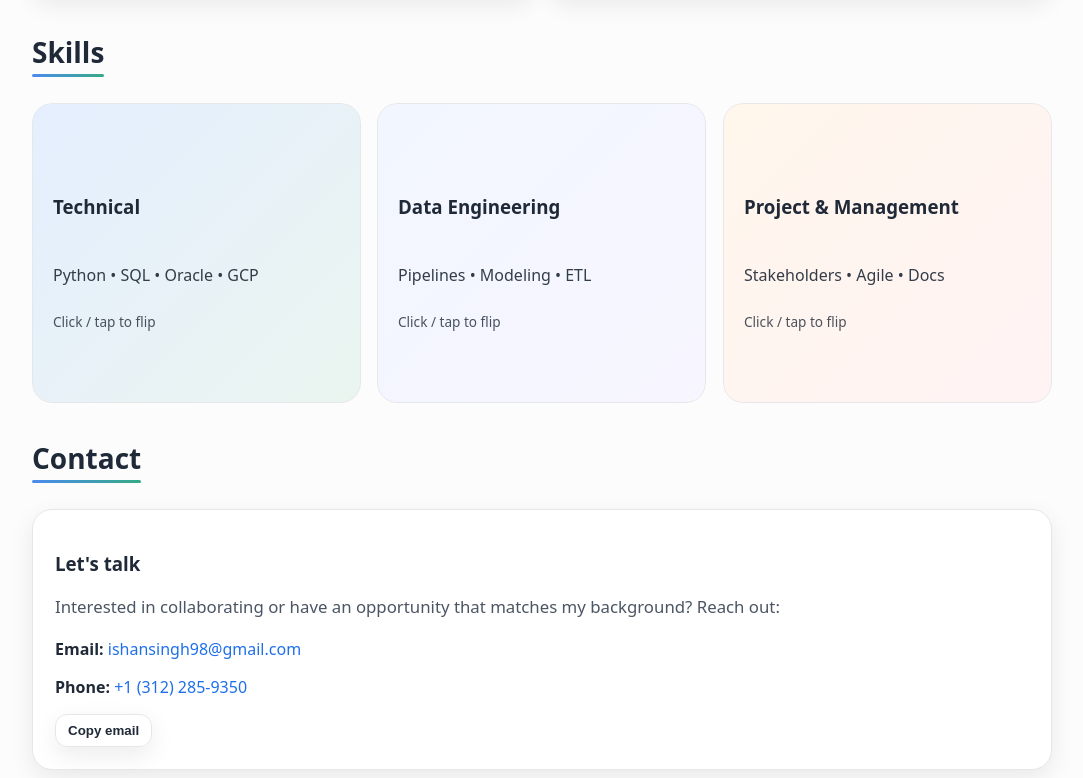
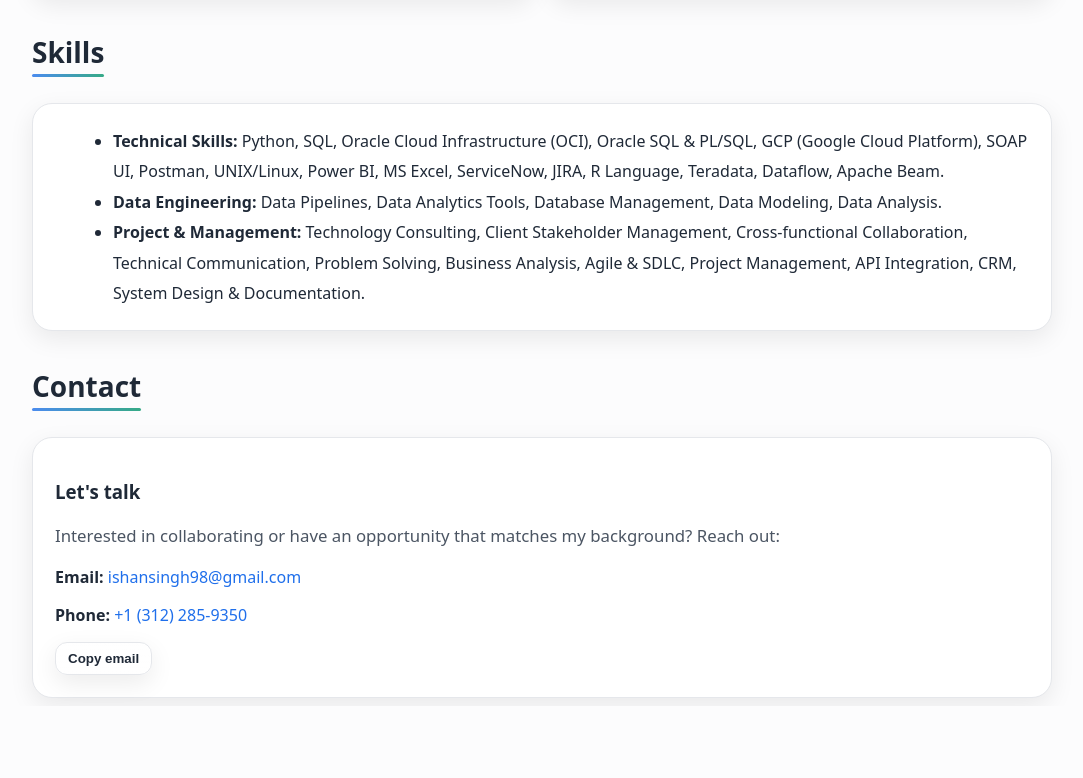
Before and after one commit to ishan-singh98/ishan-singh98.github.io, a plain HTML site: page index.html in a window 1280 px wide. Shown: the part 3135-3913 px from the top of the page, without its empty margins (98-1181 px from the left). After the commit the page ends 3841 px from the top, so only its background shows below. Drawn offline with Linux system fonts and the light colour scheme.

Commit message:
reverted skills tab_1

```diff
--- a/index.html
+++ b/index.html
@@ -64,27 +64,6 @@
     .highlights{list-style:none; padding-left:0; margin:12px 0 0}
     .highlights li{position:relative; padding-left:24px; margin:8px 0; line-height:1.5}
     .highlights li::before{content:"✓"; position:absolute; left:0; top:0; color:var(--accent); font-weight:700}
-    /* Skills tiles */
-    .skill-tiles{display:grid; grid-template-columns:repeat(3,1fr); gap:16px}
-    @media (max-width:900px){ .skill-tiles{grid-template-columns:1fr} }
-    .tile{perspective:1100px; transform-style:preserve-3d}
-    .tile-inner{position:relative; width:100%; min-height:300px; transform-style:preserve-3d; transition:transform .55s ease; border-radius:20px; overflow:hidden; will-change:transform}
-    .tile-front,.tile-back{position:absolute; inset:0; border-radius:20px; padding:20px; display:flex; flex-direction:column; justify-content:center; gap:10px; box-shadow:var(--shadow); border:1px solid var(--border); backface-visibility:hidden; -webkit-backface-visibility:hidden; transition:opacity .25s ease}
-    .tile-front{transform:rotateY(0deg); opacity:1}
-    .tile-back{transform:rotateY(180deg); background:var(--card); overflow:auto; opacity:0}
-    .tile.flipped .tile-front{opacity:0; pointer-events:none}
-    .tile.flipped .tile-back{opacity:1}
-    .tile-front{transform:rotateY(0deg)}
-    .tile-front .mini{opacity:.9}
-    .tile-front .hint{font-size:.85rem; opacity:.8}
-    .tile.flipped .tile-inner{transform:rotateY(180deg)}
-    .gradient-1{background:linear-gradient(135deg, color-mix(in oklab, var(--card), var(--brand) 12%), color-mix(in oklab, var(--card), var(--accent) 10%)); color:var(--text)}
-    .gradient-2{background:linear-gradient(135deg, color-mix(in oklab, var(--card), #90b4ff 12%), color-mix(in oklab, var(--card), #b7a3ff 10%)); color:var(--text)}
-    .gradient-3{background:linear-gradient(135deg, color-mix(in oklab, var(--card), #ffb24d 12%), color-mix(in oklab, var(--card), #ff8095 10%)); color:var(--text)}
-    .gradient-text{color:var(--text)}
-    .tile .btn.copy{align-self:flex-start; margin-top:8px}
-
-
     h1{font-size:clamp(28px, 4vw, 42px); margin:6px 0 10px}
     h2{font-size:clamp(22px, 3vw, 28px); margin:0 0 12px}
     p.lead{color:var(--muted); font-size:1.05rem; line-height:1.6}
@@ -324,52 +303,12 @@
 
     <section id="skills">
       <div class="section-title"><h2>Skills</h2></div>
-      <div class="skill-tiles">
-        <div class="tile" tabindex="0" aria-expanded="false" aria-label="Technical skills. Press enter to flip.">
-          <div class="tile-inner">
-            <div class="tile-front gradient-1">
-              <h3 class="gradient-text">Technical</h3>
-              <p class="mini">Python • SQL • Oracle • GCP</p>
-              <span class="hint">Click / tap to flip</span>
-            </div>
-            <div class="tile-back">
-              <ul style="margin:0 0 0 18px; line-height:1.9">
-                <li><strong>Technical Skills:</strong> Python, SQL, Oracle Cloud Infrastructure (OCI), Oracle SQL &amp; PL/SQL, GCP (Google Cloud Platform), SOAP UI, Postman, UNIX/Linux, Power BI, MS Excel, ServiceNow, JIRA, R Language, Teradata, Dataflow, Apache Beam.</li>
-              </ul>
-
-            </div>
-          </div>
-        </div>
-        <div class="tile" tabindex="0" aria-expanded="false" aria-label="Data engineering skills. Press enter to flip.">
-          <div class="tile-inner">
-            <div class="tile-front gradient-2">
-              <h3 class="gradient-text">Data Engineering</h3>
-              <p class="mini">Pipelines • Modeling • ETL</p>
-              <span class="hint">Click / tap to flip</span>
-            </div>
-            <div class="tile-back">
-              <ul style="margin:0 0 0 18px; line-height:1.9">
-                <li><strong>Data Engineering:</strong> Data Pipelines, Data Analytics Tools, Database Management, Data Modeling, Data Analysis.</li>
-              </ul>
-
-            </div>
-          </div>
-        </div>
-        <div class="tile" tabindex="0" aria-expanded="false" aria-label="Project and management skills. Press enter to flip.">
-          <div class="tile-inner">
-            <div class="tile-front gradient-3">
-              <h3 class="gradient-text">Project &amp; Management</h3>
-              <p class="mini">Stakeholders • Agile • Docs</p>
-              <span class="hint">Click / tap to flip</span>
-            </div>
-            <div class="tile-back">
-              <ul style="margin:0 0 0 18px; line-height:1.9">
-                <li><strong>Project &amp; Management:</strong> Technology Consulting, Client Stakeholder Management, Cross‑functional Collaboration, Technical Communication, Problem Solving, Business Analysis, Agile &amp; SDLC, Project Management, API Integration, CRM, System Design &amp; Documentation.</li>
-              </ul>
-
-            </div>
-          </div>
-        </div>
+      <div class="card">
+        <ul style="margin:0 0 0 18px; line-height:1.9">
+          <li><strong>Technical Skills:</strong> Python, SQL, Oracle Cloud Infrastructure (OCI), Oracle SQL &amp; PL/SQL, GCP (Google Cloud Platform), SOAP UI, Postman, UNIX/Linux, Power BI, MS Excel, ServiceNow, JIRA, R Language, Teradata, Dataflow, Apache Beam.</li>
+          <li><strong>Data Engineering:</strong> Data Pipelines, Data Analytics Tools, Database Management, Data Modeling, Data Analysis.</li>
+          <li><strong>Project &amp; Management:</strong> Technology Consulting, Client Stakeholder Management, Cross‑functional Collaboration, Technical Communication, Problem Solving, Business Analysis, Agile &amp; SDLC, Project Management, API Integration, CRM, System Design &amp; Documentation.</li>
+        </ul>
       </div>
     </section>
 
@@ -433,17 +372,7 @@
       });
     }, {rootMargin: '-40% 0px -55% 0px', threshold: 0.01});
     sections.forEach(s => observer.observe(s));
-    // Skills tiles (flip only)
-    const tiles = document.querySelectorAll('.tile');
-    tiles.forEach(tile => {
-      tile.addEventListener('click', () => {
-        tile.classList.toggle('flipped');
-        tile.setAttribute('aria-expanded', tile.classList.contains('flipped'));
-      });
-      tile.addEventListener('keydown', (e) => {
-        if(e.key === 'Enter' || e.key === ' ') { e.preventDefault(); tile.click(); }
-      });
-    });
+
 
     // Back-to-top visibility
     const toTop = document.getElementById('toTop');
```
